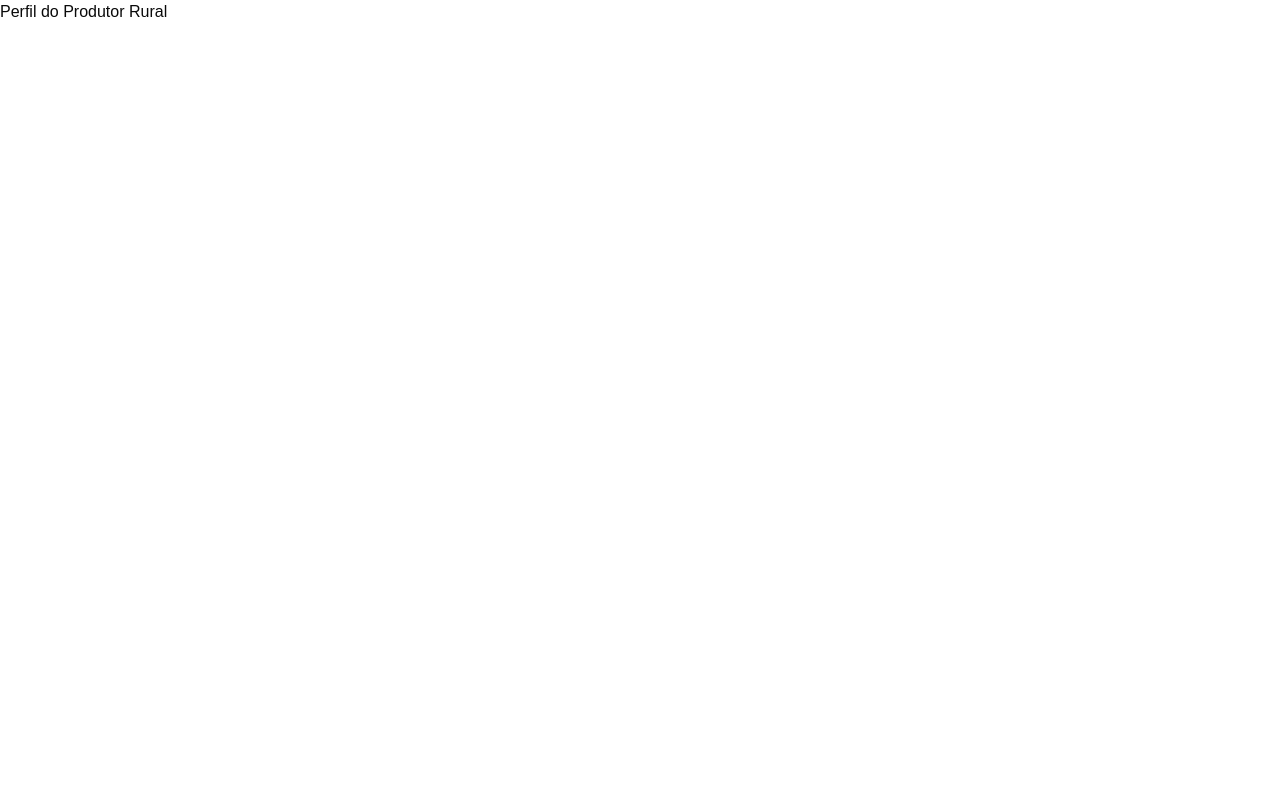
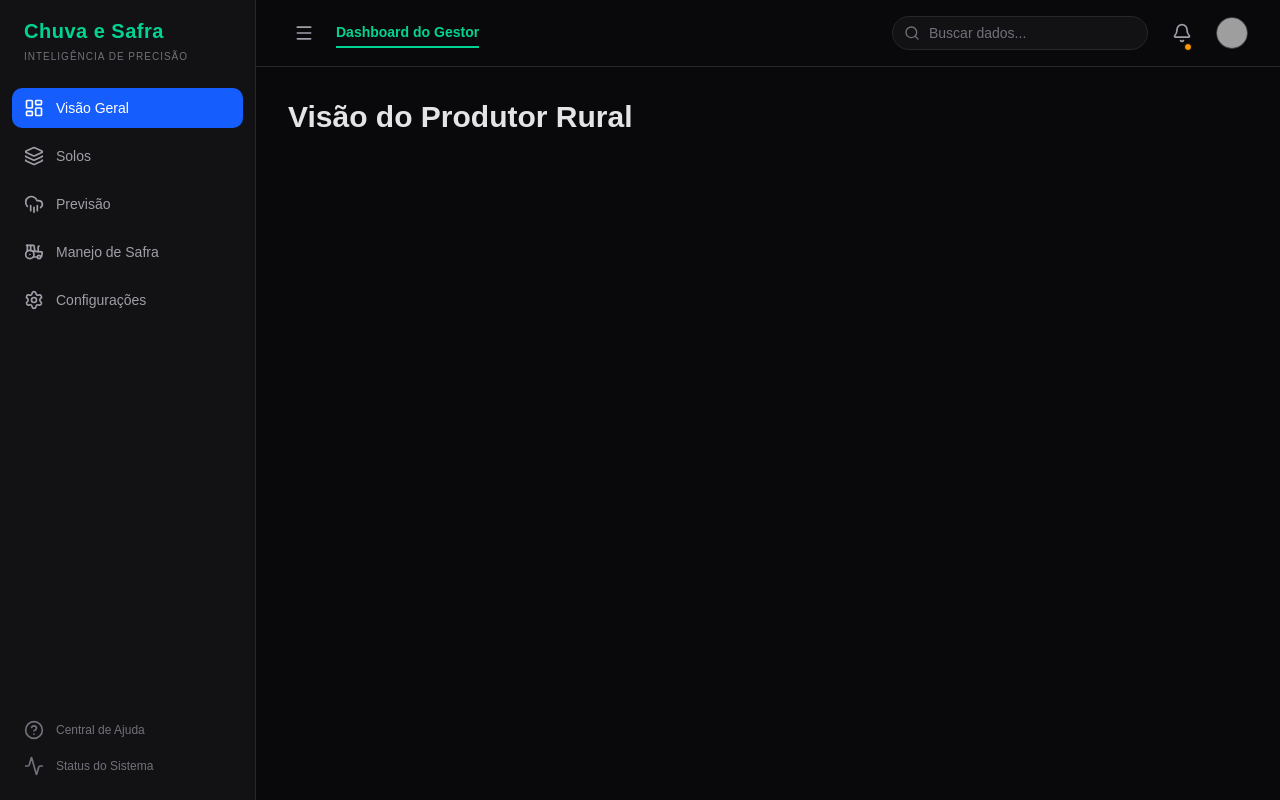
Before and after one commit to codevdu/Demeter, a Next.js app in the folder frontend/: page /produtor in a window 1280 px wide. Built offline with nearby package versions, Linux system fonts and the light colour scheme; grey boxes are pictures that could not be loaded.

Commit message:
feat: adiciona estrutura base da página do produtor

```diff
--- a/frontend/src/pages/produtor/index.tsx
+++ b/frontend/src/pages/produtor/index.tsx
@@ -1,7 +1,26 @@
-export default function Produtor() {
+import * as React from "react";
+
+import { Sidebar } from "@/components/layout/sidebar";
+import { Header } from "@/components/layout/header";
+
+export default function ProdutorDashboard() {
+  const [isSidebarOpen, setIsSidebarOpen] = React.useState(true);
+
   return (
-    <main>
-      <h1>Perfil do Produtor Rural</h1>
-    </main>
+    <div className="flex h-screen bg-[#09090b] text-zinc-200 font-sans overflow-hidden">
+      <Sidebar isOpen={isSidebarOpen} />
+
+      <div className="flex flex-1 flex-col h-screen overflow-y-auto">
+        <Header
+          toggleSidebar={() => setIsSidebarOpen(!isSidebarOpen)}
+        />
+
+        <main className="flex-1 max-w-7xl mx-auto w-full p-8">
+          <h1 className="text-3xl font-bold">
+            Visão do Produtor Rural
+          </h1>
+        </main>
+      </div>
+    </div>
   );
 }
```
